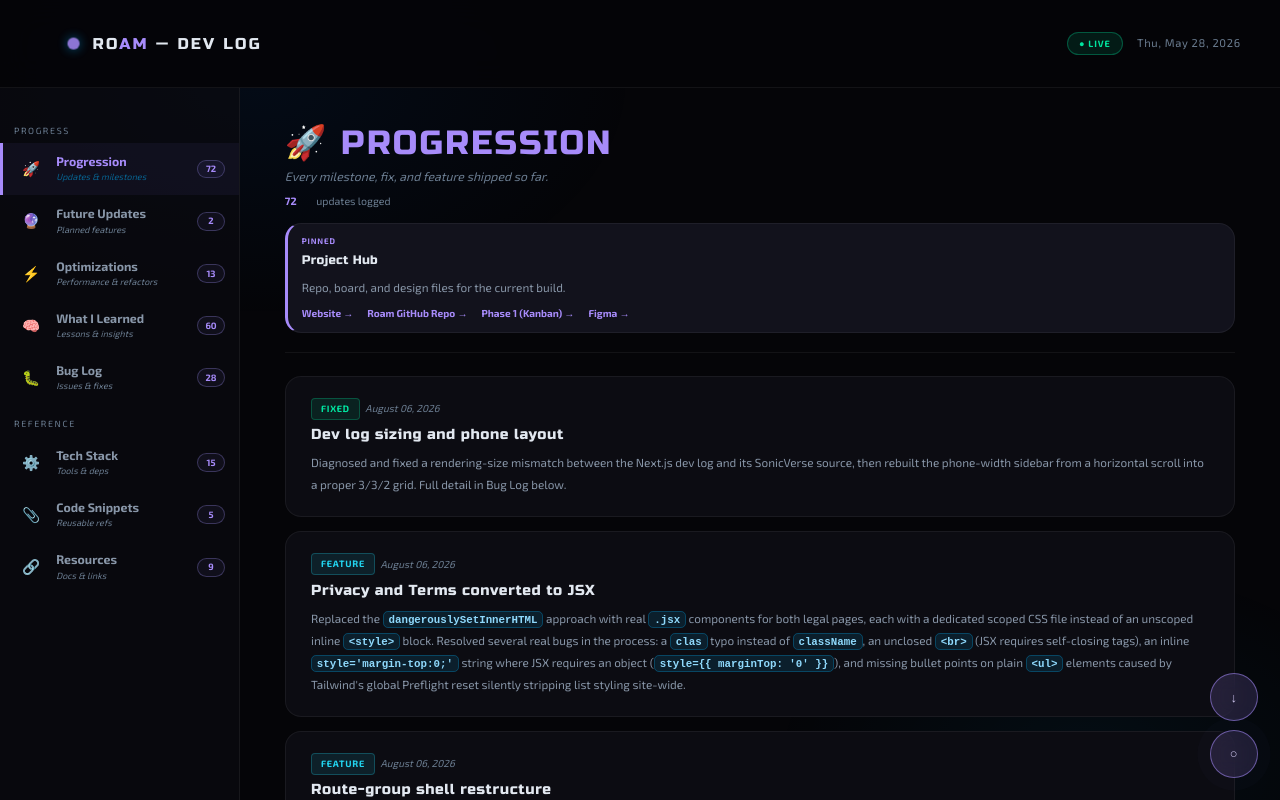
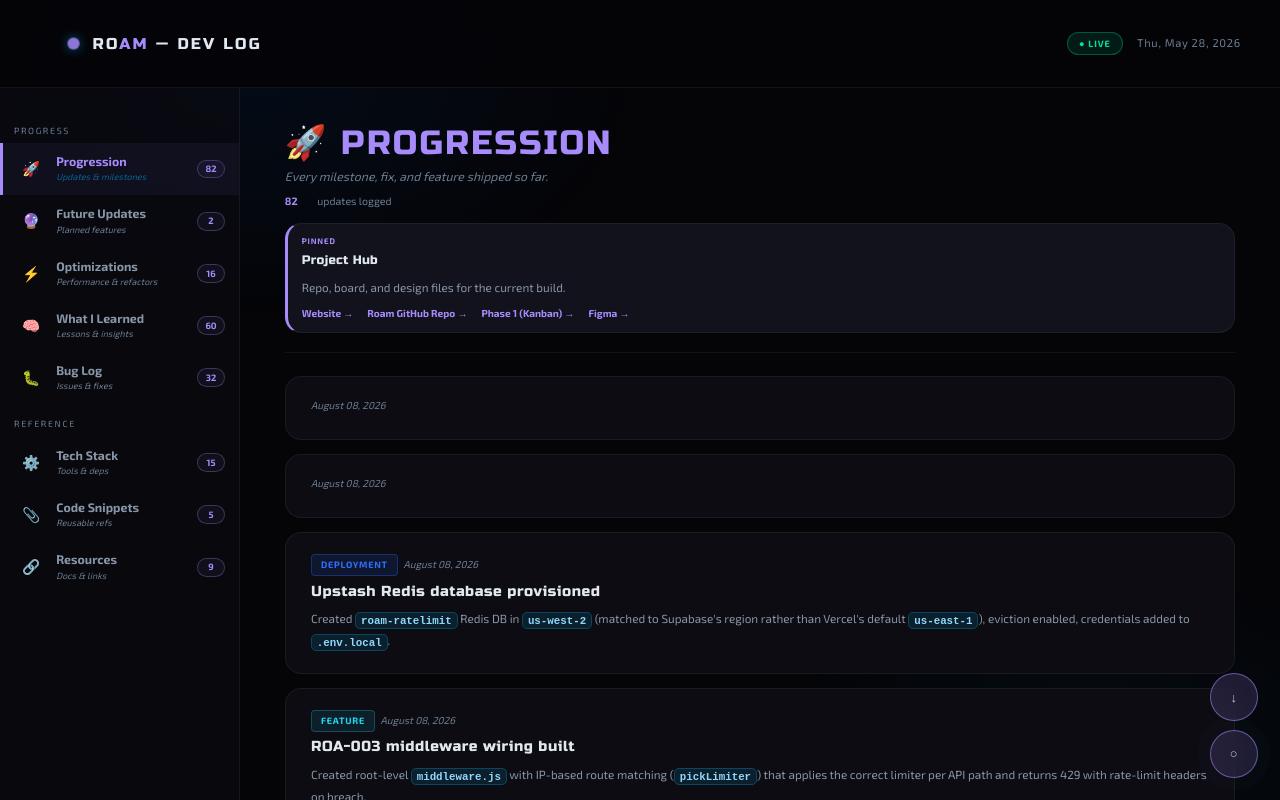
Before and after one commit to NomadCode33/roam, a Next.js app: page /dev-log in a window 1280 px wide. Built offline with nearby package versions, Linux system fonts and the light colour scheme.

Commit message:
added new entries to dev log

```diff
--- a/app/dev-log/page.jsx
+++ b/app/dev-log/page.jsx
@@ -360,7 +360,7 @@ const PINNED = {
 /*
     {
       id: ,
-      date: "Jloy, 2026",
+      date: "Jl0y, 2026",
       title: "",
       body: "",
       tag: ""
@@ -371,6 +371,76 @@ const DATA = {
   // ── progression: flat list, rendered by ProgressionPane ──────────────────
   // Fields per entry: id, date, title, body (string/array), tag/tags (optional)
   progression: [
+    {
+      id: 82,
+      date: "August 08, 2026",
+      title: "",
+      body: "",
+      tag: ""
+    },
+    {
+      id: 81,
+      date: "August 08, 2026",
+      title: "",
+      body: "",
+      tag: ""
+    },
+    {
+      id: 80,
+      date: "August 08, 2026",
+      title: "Upstash Redis database provisioned",
+      body: "Created `roam-ratelimit` Redis DB in `us-west-2` (matched to Supabase's region rather than Vercel's default `us-east-1`), eviction enabled, credentials added to `.env.local`.",
+      tag: "deployment"
+    },
+    {
+      id: 79,
+      date: "August 08, 2026",
+      title: "ROA-003 middleware wiring built",
+      body: "Created root-level `middleware.js` with IP-based route matching (`pickLimiter`) that applies the correct limiter per API path and returns 429 with rate-limit headers on breach.",
+      tag: "feature"
+    },
+    {
+      id: 78,
+      date: "August 08, 2026",
+      title: "ROA-003 rate limiter config built",
+      body: "Created `lib/ratelimit.js` with five named Upstash sliding-window limiters (post: 10/min, auth: 5/min, comment: 20/min, translate: 30/min, general: 100/min), each on its own Redis key prefix so one route's traffic can't eat into another's quota.",
+      tag: "feature"
+    },
+    {
+      id: 77,
+      date: "August 07, 2026",
+      title: "Dev-log cyan → purple token migration",
+      body: "`--dn-border-hover`/`--dn-border-active` and related rgba values switched from cyan to a purple accent (`rgba(139,127,212,...)`), fixing badge borders, card-hover tint, ambient glow, and scrollbar thumb in one shared edit.",
+      tag: "refactor"
+    },
+    {
+      id: 76,
+      date: "August 07, 2026",
+      title: "Tabler icons rendering as blank boxes",
+      body: "CDN webfont link from the original mockup was never ported into the Next.js root layout, icons failed silently with no console error. Migrated to `@tabler/icons-react` components instead of chasing the CDN link, removing the font-load dependency entirely.",
+      tag: "fixed"
+    },
+    {
+      id: 75,
+      date: "August 07, 2026",
+      title: "Landing page shipped",
+      body: "Hero, features, and mission sections built in `app/(main)/page.js` with a dedicated `landing.css`. Matches the approved mockup; `.frame` wrapper deliberately dropped for full-bleed layout inside the real app shell.",
+      tag: "feature"
+    },
+    {
+      id: 74,
+      date: "August 07, 2026",
+      title: "Terms of Service — fully wired",
+      body: "Termly questionnaire completed (address fields filled, liability cap deliberately set to $0.00 USD to match the Disclaimer's no-liability framing), `terms.html` converted to JSX with the same bug-fix pass as `privacy.jsx`. `/terms` is live.",
+      tag: "feature"
+    },
+    {
+      id: 73,
+      date: "August 07, 2026",
+      title: "CSS import scope bug",
+      body: "`nav.css`/`footer.css` were imported in `page.js` instead of `app/(main)/layout.js`, where Nav and Footer actually render. Would've silently left future `(main)`-nested routes (dashboard, etc.) unstyled the moment they shipped. Moved imports to the layout.",
+      tag: "fixed"
+    },
     {
       id: 72,
       date: "August 06, 2026",
@@ -992,6 +1062,44 @@ const DATA = {
     },
     */
 optimize: [
+    {
+      id: 16,
+      month: "August 2026",
+      date: "August 07, 2026",
+      title: "Dev-log color tokens: shared-variable edit vs. line-by-line",
+      body: "Instead of hunting down every individual cyan value across the file, targeted the two shared tokens (`--dn-border-hover`, `--dn-border-active`) that multiple elements already referenced.",
+      bullets: [
+        "One two-line edit in `:root` propagated the fix to badge borders, hover tint, and scrollbar thumb simultaneously",
+        "Remaining standalone cyan values (ambient glow, line-320 hover fade) still needed individual swaps since they weren't wired to the shared tokens"
+      ],
+      tags: "refactor"
+    },
+    {
+      id: 15,
+      month: "August 2026",
+      date: "August 07, 2026",
+      title: "Tabler icons: webfont → component library",
+      body: "Realized the blank-icon bug wasn't a styling issue at all, it was a missing font dependency that would keep failing silently on any future page that used the same icon pattern.",
+      bullets: [
+        "Installed `@tabler/icons-react`, swapped `<i className='ti ti-...'>` for real components",
+        "Updated `.feat-icon i` CSS selector to `.feat-icon svg` since the element type changed",
+        "Set icon color via the `color` prop directly rather than fighting CSS specificity against inline SVG attributes"
+      ],
+      tags: "refactor"
+    },
+    {
+      id: 14,
+      month: "August 2026",
+      date: "August 07, 2026",
+      title: "Map-mock pins: undefined CSS variables",
+      body: "I assumed `var(--rv-gold)`/`var(--rv-light)` would just work because they were named sensibly, turned out they only ever existed in the original mockup's own `:root` block and were never carried into the real project. `var()` referencing a token that doesn't exist fails silently, no error thrown.",
+      bullets: [
+        "Swapped both pins to hardcoded hex, matching the rest of the file's existing convention",
+        "Confirmed opacity values were unaffected by the background-value change (separate CSS properties)",
+        "Full tokenization was proposed afterward as the 'more correct' long-term fix, but explicitly declined in favor of staying consistent with the hex-based convention already in use"
+      ],
+      tags: "refactor"
+    },
     {
       id: 13,
       month: "August 2026",
@@ -1233,6 +1341,12 @@ optimize: [
     { id: 58, topic: "CSS specificity ties break by source order, not 'weight'", body: "When two selectors have identical specificity, the one imported later in the file/build order wins. When specificity actually differs (an ID vs. a class, for example), specificity wins regardless of import order. These are two separate rules, not one 'which is bigger' comparison." },
     { id: 59, topic: "`display: contents` changes how `:last-child` and similar pseudo-selectors resolve", body: "Flattening a wrapper element out of the layout tree with `display: contents` can cause child-position selectors to match differently than expected, since the browser's notion of sibling order shifts once the wrapper visually disappears. Explicit `nth-child(n)` targeting sidesteps the ambiguity." },
     { id: 60, topic: "Route groups `(name)` are excluded from the URL, not the layout tree", body: "A folder in Next.js App Router wrapped in parentheses is invisible to the resulting URL path but fully real for layout nesting purposes. `app/(main)/dashboard/page.js` renders at `/dashboard`, not `/main/dashboard`, while still inheriting `(main)/layout.js`." },
+    /*{ id: 61, topic: "", body: "" },
+    { id: 62, topic: "", body: "" },
+    { id: 63, topic: "", body: "" },
+    { id: 64, topic: "", body: "" },
+    { id: 65, topic: "", body: "" },
+    { id: 66, topic: "", body: "" },*/
     //{ id: 10, topic: "", body: "" },
   ],
 
@@ -1253,17 +1367,38 @@ optimize: [
     },
   */
   bugs: [
-    /*{
-      id: 29,
-      title: "",
-      status: "fixed",
-      date: "Mar 25, 2026",
+    {
+      id: 32,
+      title: "`hero-h` not rendering bold despite CSS edit",
+      status: "fixed",
+      date: "August 07, 2026",
+      body: "First fix attempt was reported as applied, but checking the devtools *Styles* panel (not just Computed) showed `font-weight: 700` was never actually present in the live `.hero-h` rule, the edit hadn't saved to the file actually being served. Re-applied and reconfirmed via Styles panel before moving on, per the project's own verify-before-assuming rule."
+    },
+    {
+      id: 31,
+      title: "Tabler icons rendering as blank boxes",
+      status: "fixed",
+      date: "August 07, 2026",
       body: [
-        "",
-        "",
+        "**Root cause:** the CDN `<link>` for the Tabler webfont, present in the original standalone HTML mockup, was never added to the Next.js root layout. No console error, just empty rounded squares where icons should be.",
+        "Fixed by migrating to `@tabler/icons-react` (see Optimizations).",
         ""
       ]
-    },*/
+    },
+    {
+      id: 30,
+      title: "Terms JSX — unclosed `<br>` and malformed fragment close",
+      status: "fixed",
+      date: "August 07, 2026",
+      body: "Four bare `<br>` tags (missing self-close) and a stray space inside the closing fragment tag (`</ >` instead of `</>`) were breaking the JSX parser, cascading into an 11-problem error count. Found via direct inspection of the pasted code rather than guessing from the 'red file' screenshot alone."
+    },
+    {
+      id: 29,
+      title: "Dashboard/future routes would've rendered unstyled",
+      status: "fixed",
+      date: "August 07, 2026",
+      body: "Nav and Footer CSS was imported in `page.js`, not the layout that actually renders them. Any new route added under `(main)/` — the file tree already showed a placeholder `dashboard` folder — would've inherited zero styling with no error to flag it. Moved both imports into `app/(main)/layout.js`."
+    },
     {
       id: 28,
       title: "Missing bullet points on plain `<ul>` lists in privacy.jsx",
@@ -1290,7 +1425,7 @@ optimize: [
       title: "Dev log rendering oversized compared to SonicVerse reference",
       status: "fixed",
       date: "August 06, 2026",
-      body: "Initially suspected the CSS token values themselves were tuned larger. A full read of both `:root` blocks showed they were identical, the real cause was a missing root font-size override (see in Optimizations tab). Fixed by scoping a `70%` root font-size rule inside `devlog.css`."
+      body: "Initially suspected the CSS token values themselves were tuned larger. A full read of both `:root` blocks showed they were identical, the real cause was a missing root font-size override (see Optimizations). Fixed by scoping a `70%` root font-size rule inside `devlog.css`."
     },
     {
       id: 24,
```
